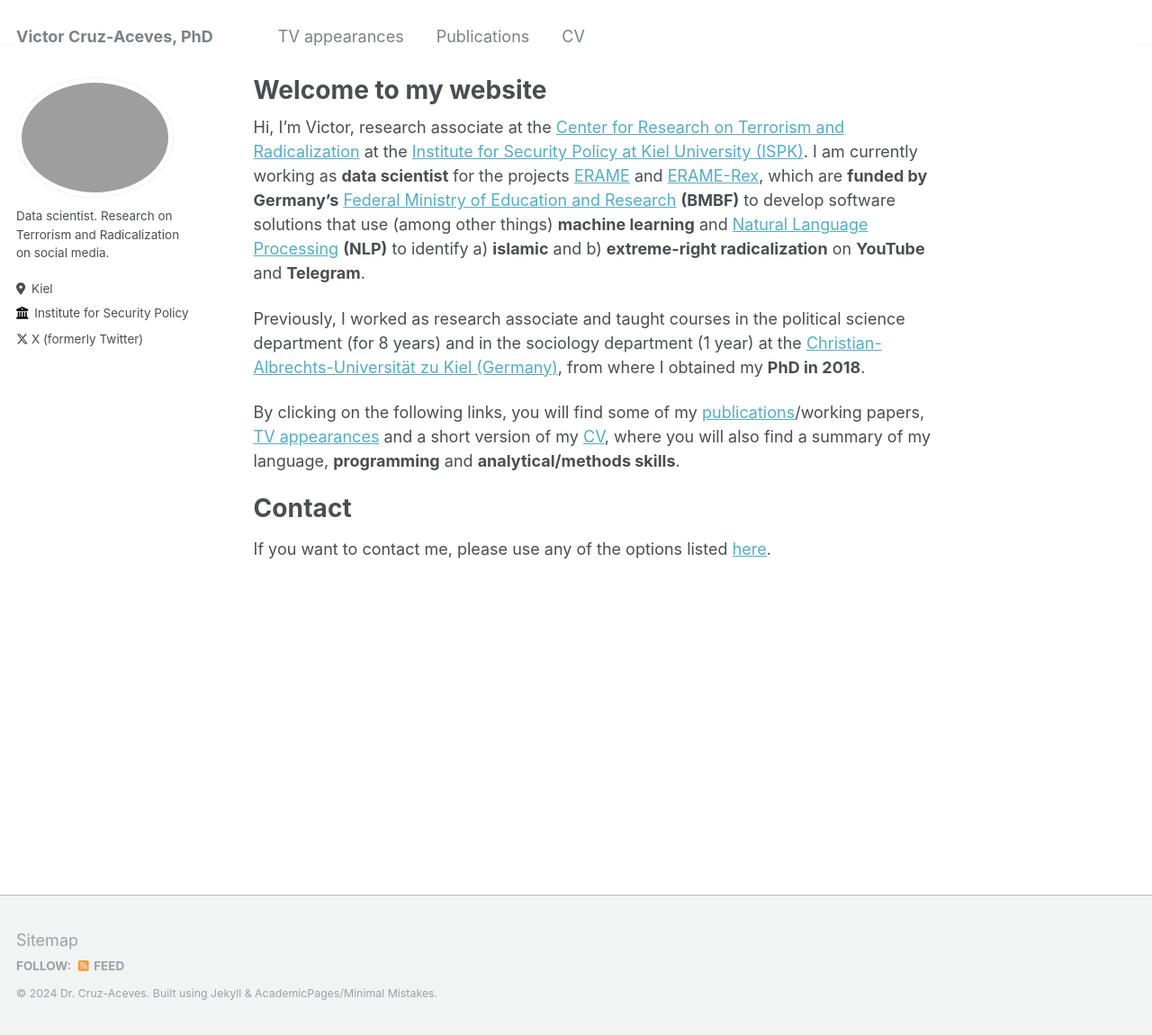
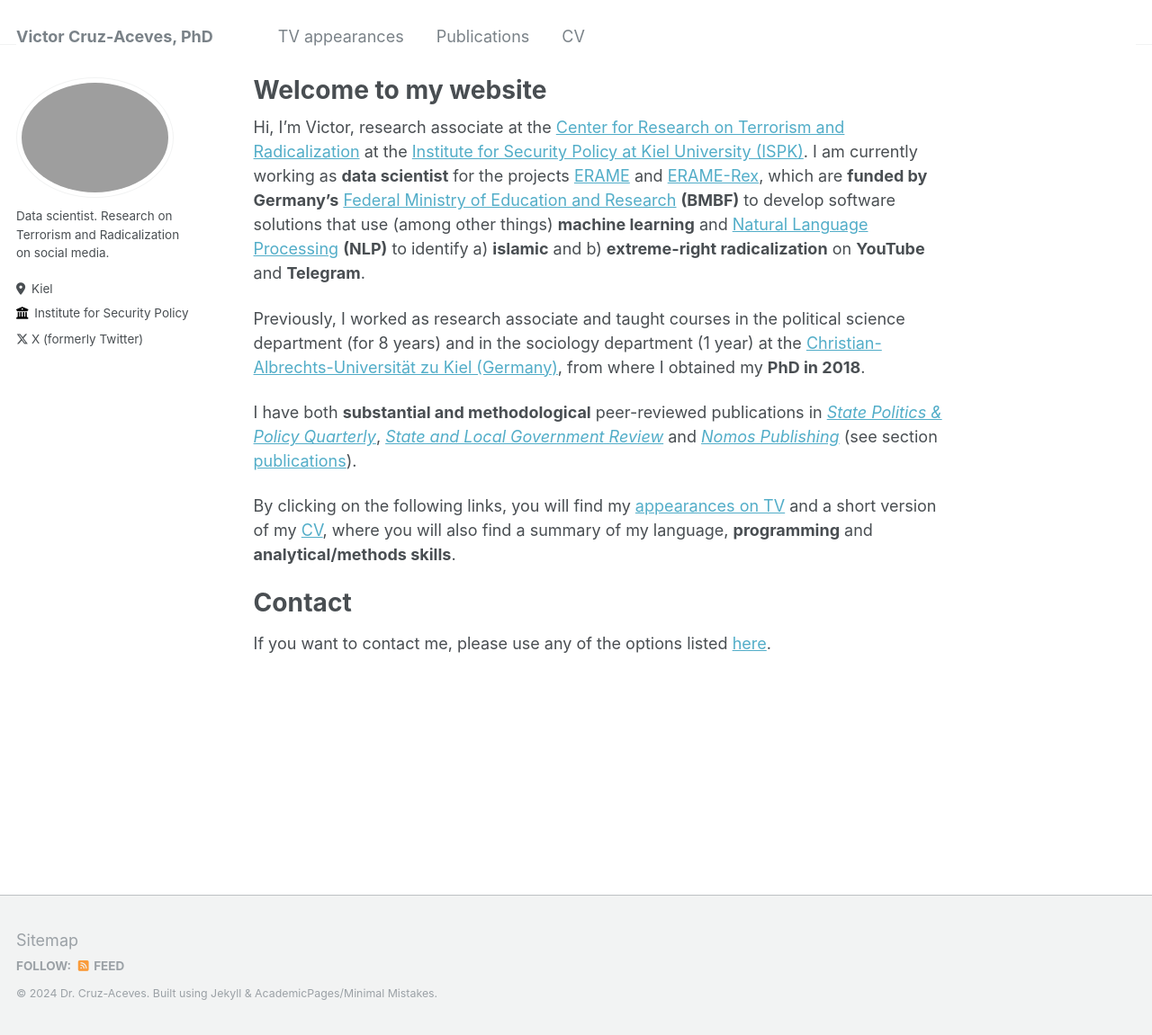
Before and after one commit to victor-cruz-aceves/victor-cruz-aceves.github.io, a Jekyll site: the page built from _pages/about.md, in a window 1280 px wide and 1151 px high. Shown: the whole window at 90% size. Built offline with Jekyll 4.4.1, drawn with Linux system fonts in a browser that asks for light colours.

Commit message:
Added journals where I have published

```diff
--- a/_pages/about.md
+++ b/_pages/about.md
@@ -11,7 +11,9 @@ Hi, I'm Victor, research associate at the [Center for Research on Terrorism and
 
 Previously, I worked as research associate and taught courses in the political science department (for 8 years) and in the sociology department (1 year) at the [Christian-Albrechts-Universität zu Kiel (Germany)](https://www.uni-kiel.de/en/), from where I obtained my **PhD in 2018**.
 
-By clicking on the following links, you will find some of my [publications](https://victor-cruz-aceves.github.io//portfolio/)/working papers, [TV appearances](https://victor-cruz-aceves.github.io//talks/) and a short version of my [CV](https://victor-cruz-aceves.github.io//cv/), where you will also find a summary of my language, **programming** and **analytical/methods skills**.
+I have both **substantial and methodological** peer-reviewed publications in [*State Politics & Policy Quarterly*](https://www.cambridge.org/core/journals/state-politics-and-policy-quarterly), [*State and Local Government Review*](https://journals.sagepub.com/home/SLG) and [*Nomos Publishing*](https://www.nomos.de/en/) (see section [publications](https://victor-cruz-aceves.github.io//portfolio/)).
+
+By clicking on the following links, you will find my [appearances on TV](https://victor-cruz-aceves.github.io//talks/) and a short version of my [CV](https://victor-cruz-aceves.github.io//cv/), where you will also find a summary of my language, **programming** and **analytical/methods skills**.
 
 Contact
 ======
```
